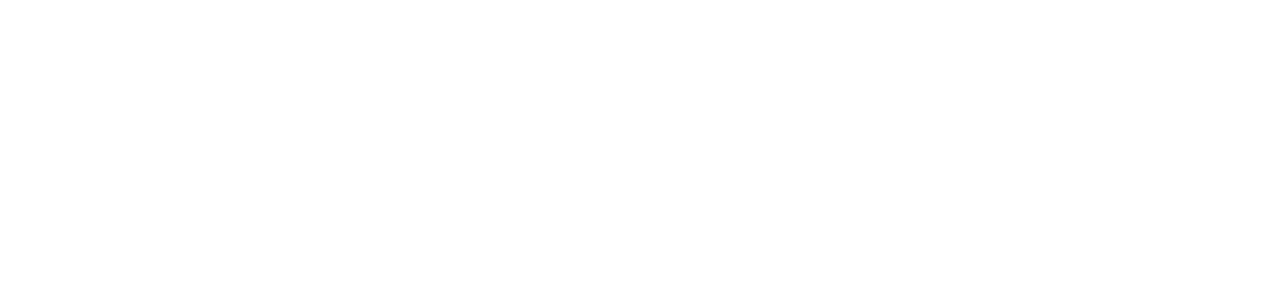
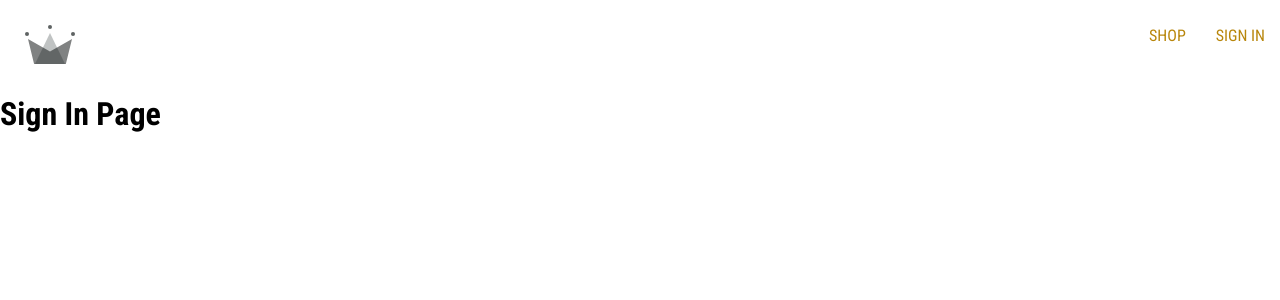
Before and after one commit to Nimira43/Vita, a React (Create React App) app: page /sign-in in a window 1280 px wide. Before the commit this address had no page. Shown: the top 300 px of the page. Built offline with nearby package versions, Linux system fonts and the light colour scheme.

Commit message:
Initial Firebase setup begun

```diff
--- a/package.json
+++ b/package.json
@@ -6,6 +6,7 @@
     "@testing-library/jest-dom": "^5.17.0",
     "@testing-library/react": "^13.4.0",
     "@testing-library/user-event": "^13.5.0",
+    "firebase": "^10.10.0",
     "react": "^18.2.0",
     "react-dom": "^18.2.0",
     "react-router-dom": "^6.22.3",
--- a/src/App.js
+++ b/src/App.js
@@ -1,8 +1,8 @@
 import { Routes, Route } from 'react-router-dom'
+
+import Home from './routes/home/home.component'
 import Navigation from './routes/navigation/navigation.component'
-import Home from './routes/home/home.component'
-
-
+import SignIn from './routes/sign-in/sign-in.component'
 
 
 const Shop = () => {
@@ -15,6 +15,7 @@
       <Route path="/" element={<Navigation />}>
         <Route index element={<Home />} />
         <Route path="shop" element={<Shop />} />
+        <Route path="sign-in" element={<SignIn />} />
       </Route>
     </Routes>
   );
--- a/src/routes/navigation/navigation.component.jsx
+++ b/src/routes/navigation/navigation.component.jsx
@@ -14,6 +14,9 @@
           <Link className='nav-link' to='/shop'>
             SHOP
           </Link>
+          <Link className='nav-link' to='/sign-in'>
+            SIGN IN
+          </Link>
         </div>
       </div>
       <Outlet />
--- /dev/null
+++ b/src/routes/sign-in/sign-in.component.jsx
@@ -0,0 +1,9 @@
+const SignIn = () => {
+  return (
+    <div>
+      <h1>Sign In Page</h1>
+    </div>
+  )
+}
+
+export default SignIn
```
Also changed, not shown: 1 other file (tests, documents, lock files or other folders).
